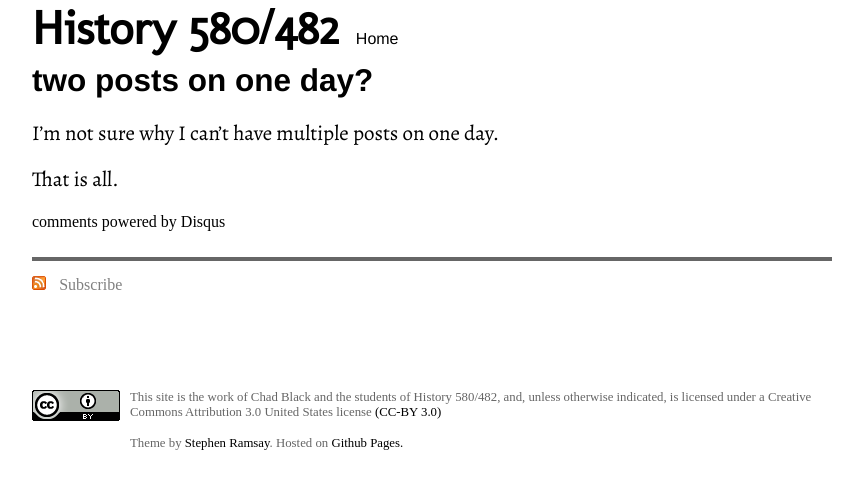
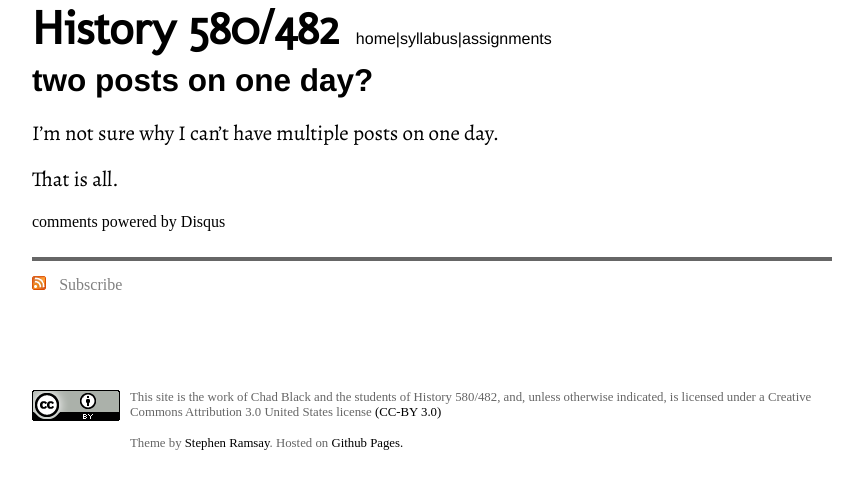
Before and after one commit to chadblack/history580, a Jekyll site: the page built from _posts/2013-07-08-third-post.md, in a window 1280 px wide. Shown: the top 489 px of the page, without its empty margins (208-1071 px from the left). Built offline with Jekyll 4.4.1, drawn with Linux system fonts in a browser that asks for light colours; some web fonts are replaced; Markdown is read by kramdown in place of the engine named in the settings; comment, search, counter and statistics services are not loaded.

Commit message:
changed nav on all pages but landing

```diff
--- a/_layouts/other.html
+++ b/_layouts/other.html
@@ -3,7 +3,7 @@ layout: default
 ---
 
 <div id="title">
-	<span id="title_string"><a href="/">History 580/482</a></span>&nbsp;&nbsp;&nbsp; <span id="nav"><a href="/">Home</a></span><br>
+    <span id="title_string"><a href="/">History 580/482</a></span>&nbsp;&nbsp;&nbsp; <span id="nav"><a href="/">home</a>|<a href="/syllabus/">syllabus</a>|<a href="/assignments/">assignments</a></span><br>
 </div>
 
 <article>
--- a/_layouts/post.html
+++ b/_layouts/post.html
@@ -3,7 +3,10 @@ layout: default
 ---
 
 <header>
-	<span id="title_string"><a href="/">History 580/482</a></span>&nbsp;&nbsp;&nbsp; <span id="nav"><a href="/">Home</a></span><br>
+<div id="title">
+    <span id="title_string"><a href="/">History 580/482</a></span>&nbsp;&nbsp;&nbsp; <span id="nav"><a href="/">home</a>|<a href="/syllabus/">syllabus</a>|<a href="/assignments/">assignments</a></span><br>
+</div>
+
 </header>
 
 <article>
```
